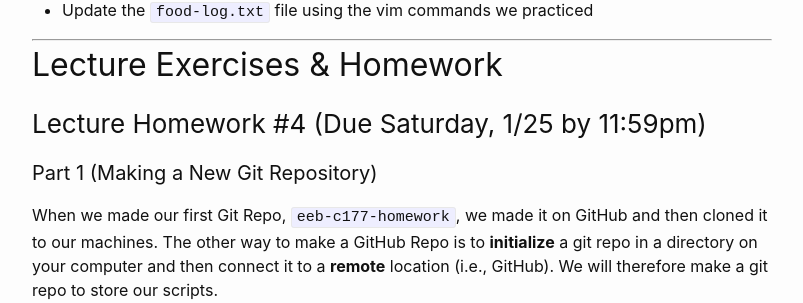
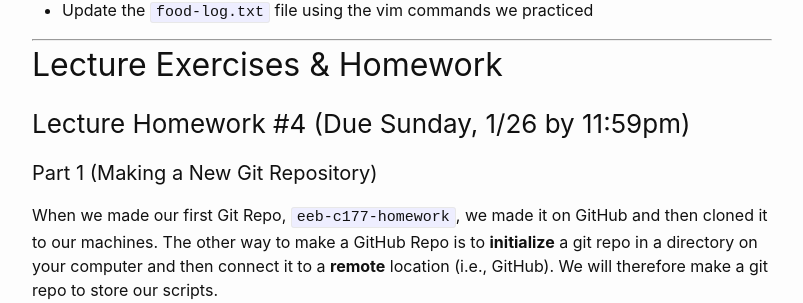
Before and after one commit to shawntschwartz/eeb-c177-w20, a Jekyll site: the page built from homework.md, in a window 1280 px wide and 900 px high, scrolled down 557 px. Shown: the part 152-455 px from the top of the window, without its empty margins (238-1041 px from the left). Built offline with Jekyll 4.4.1, drawn with Linux system fonts in a browser that asks for light colours.

Commit message:
update homework 4 due date

```diff
--- a/homework.md
+++ b/homework.md
@@ -23,7 +23,7 @@ See [https://shawntylerschwartz.github.io/eeb-c177-w20/2020/01/13/lab-week-2/](h
 <hr />
 
 ## Lecture Exercises & Homework
-### Lecture Homework #4 (Due Saturday, 1/25 by 11:59pm)
+### Lecture Homework #4 (Due Sunday, 1/26 by 11:59pm)
 #### Part 1 (Making a New Git Repository)
 When we made our first Git Repo, `eeb-c177-homework`, we made it on GitHub and then cloned it to our machines. The other way to make a GitHub Repo is to **initialize** a git repo in a directory on your computer and then connect it to a **remote** location (i.e., GitHub). We will therefore make a git repo to store our scripts.
 1. In your `repos` directory, make a directory called `eeb-c177-scripts`.
```
